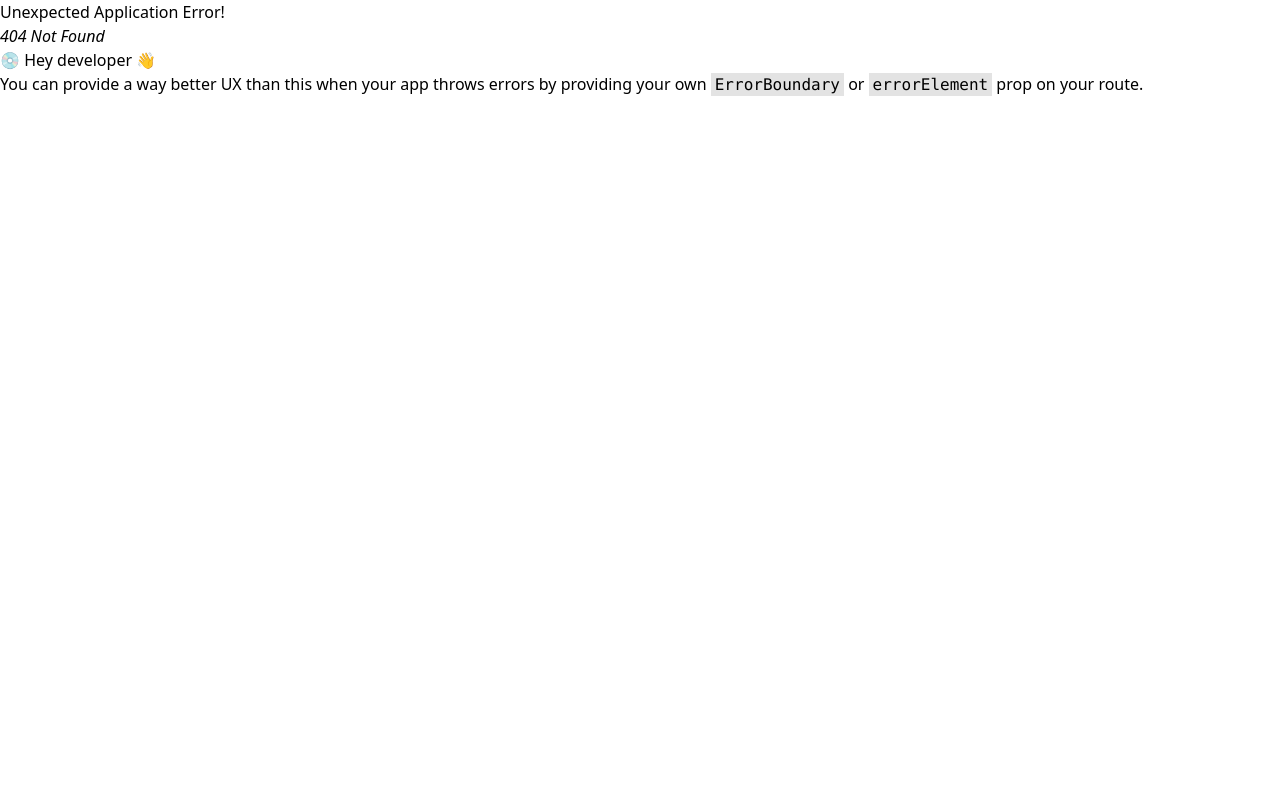
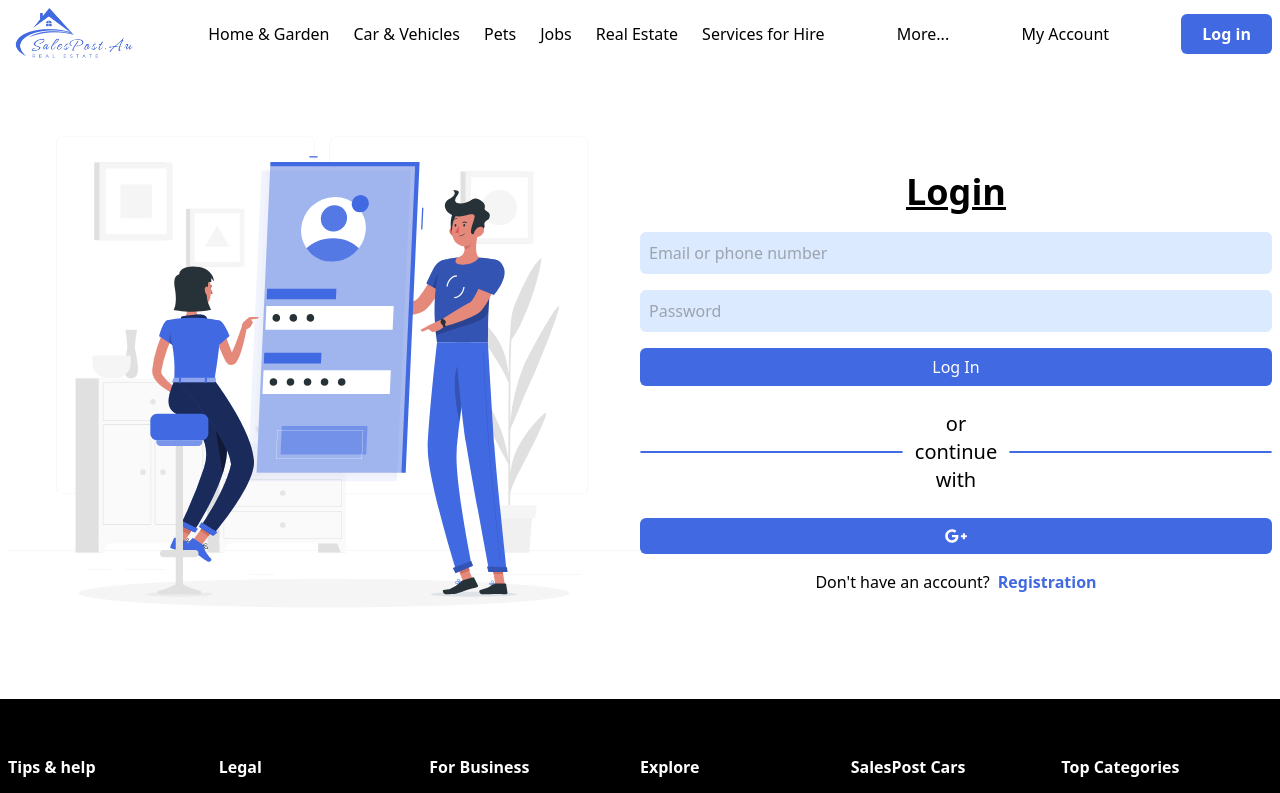
Before and after one commit to Ariyan-Rahman-Anas/SalesPost.Au, a React (Vite) app: page /login in a window 1280 px wide. Before the commit this address had no page. Shown: the top 793 px of the page. Built offline with nearby package versions, Linux system fonts and the light colour scheme.

Commit message:
Finished the design of Log in page

```diff
--- /dev/null
+++ b/src/All Pages/LogIn/LogIn.jsx
@@ -0,0 +1,47 @@
+import { Link } from "react-router-dom";
+import loginBG from "./../../assets/Auth/Login.svg"
+import { FaGooglePlusG } from "react-icons/fa";
+
+const LogIn = () => {
+    return (
+      <div className="flex flex-col md:flex-row items-center justify-between px-2 my-5 lg:my-0">
+        <div className="left flex-1 w-full">
+          <img src={loginBG} alt="" />
+        </div>
+        <div className="right flex-1 w-full">
+          <h1 className="text-center font-semibold text-4xl mb-5 underline">
+            Login
+          </h1>
+          <form className="flex flex-col gap-4 ">
+            <input
+              type="email"
+              placeholder="Email or phone number"
+              className="p-2 bg-blue-100 rounded-md focus:outline-none border-[.09rem] border-transparent focus:border-black focus:bg-transparent "
+            />
+            <input
+              type="password"
+              placeholder="Password"
+              className="p-2 bg-blue-100 rounded-md focus:outline-none border-[.09rem] border-transparent focus:border-black focus:bg-transparent "
+            />
+            <input
+              type="submit"
+              value="Log In"
+              className="p-1.5 text-white bg-[#4169e1] rounded-md border-[.09rem] border-transparent cursor-pointer hover:border-[#4169e1] hover:bg-transparent hover:text-[#4169e1] duration-500 "
+            />
+          </form>
+          <div className="my-6 flex items-center justify-center gap-3 text-center ">
+            <hr className="border-[.09rem] border-[#4169e1] w-full rounded-full " />
+            <span className="text-xl font-light w-f">or continue with</span>
+            <hr className="border-[.09rem] border-[#4169e1] w-full rounded-full " />
+          </div>
+                <FaGooglePlusG className="text-center w-full text-4xl border-[.09rem] border-transparent rounded-md p-2 text-white bg-[#4169e1] cursor-pointer hover:border-[#4169e1] hover:bg-transparent hover:text-[#4169e1] duration-500 "></FaGooglePlusG>
+                <div className="flex items-center justify-center gap-2 mt-4 ">
+                    <p>Don't have an account?</p>
+                    <Link to={"/register"} className="font-semibold text-[#4169e1] ">Registration</Link>
+                </div>
+        </div>
+      </div>
+    );
+};
+
+export default LogIn;
--- a/src/Components/Navbar.jsx
+++ b/src/Components/Navbar.jsx
@@ -146,7 +146,7 @@ const Navbar = () => {
             </ul>
           </div>
           <div className="navbar-end">
-            <Link className="px-5 py-2 rounded-md font-semibold text-white bg-[#4169e1] border-[.09rem] border-transparent hover:text-[#4169e1] hover:bg-transparent hover:border-[#4160e1] duration-500 ">
+            <Link to={"/login"} className="px-5 py-2 rounded-md font-semibold text-white bg-[#4169e1] border-[.09rem] border-transparent hover:text-[#4169e1] hover:bg-transparent hover:border-[#4160e1] duration-500 ">
               Log in
             </Link>
           </div>
--- a/src/Route/MainRoute.jsx
+++ b/src/Route/MainRoute.jsx
@@ -1,6 +1,7 @@
 import { createBrowserRouter } from "react-router-dom";
 import MainLayout from "../Layout/MainLayout";
 import Home from "../All Pages/Home/Home";
+import LogIn from "../All Pages/LogIn/LogIn";
 
 const MainRoute = createBrowserRouter([
     {
@@ -10,6 +11,10 @@ const MainRoute = createBrowserRouter([
             {
                 path: "/",
                 element:<Home></Home>
+            },
+            {
+                path: "/login",
+                element:<LogIn></LogIn>
             }
         ]
     }
```
Also changed, not shown: src/assets/Auth/Login.svg (added), src/assets/Auth/Register.svg (added).
